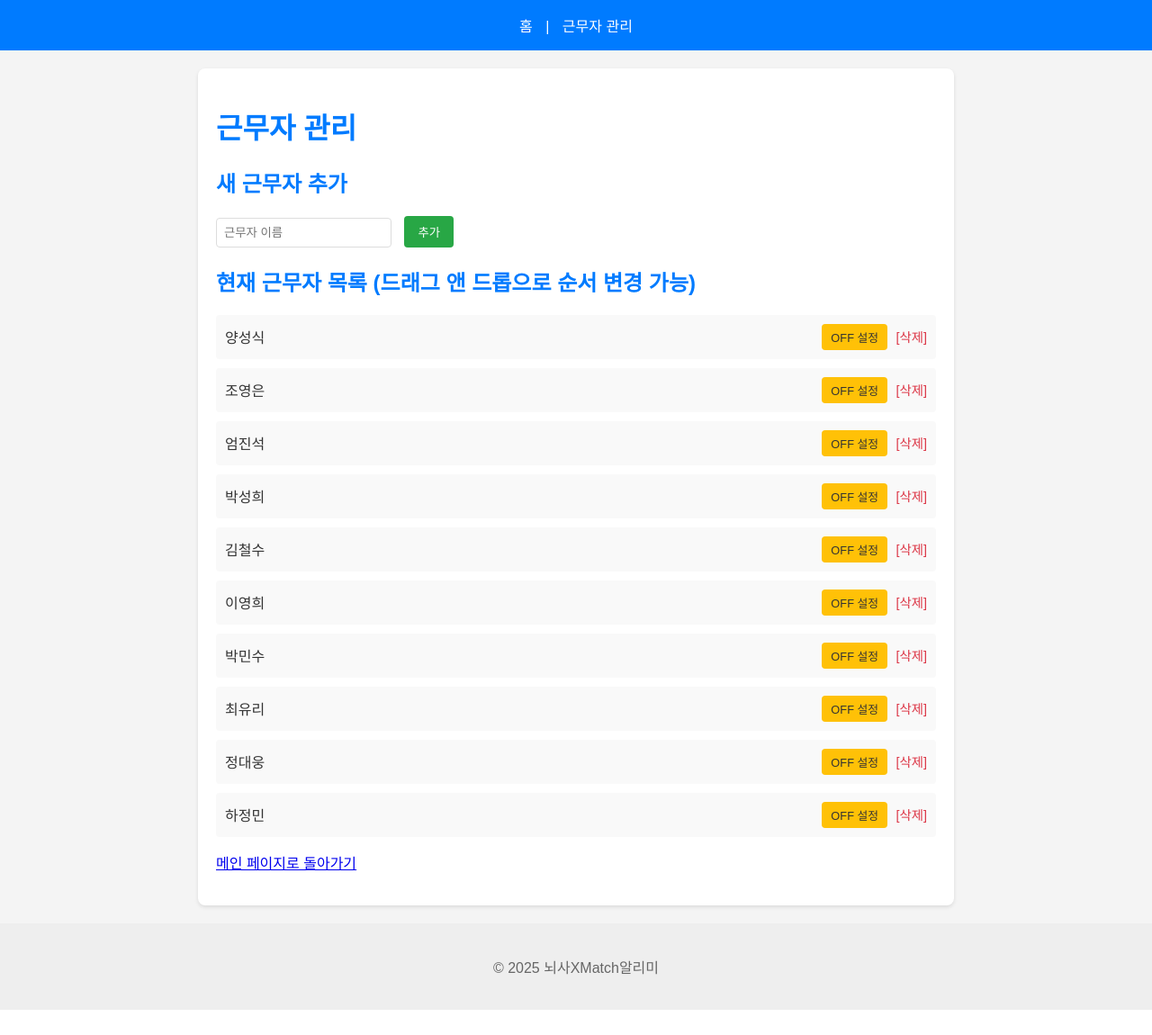
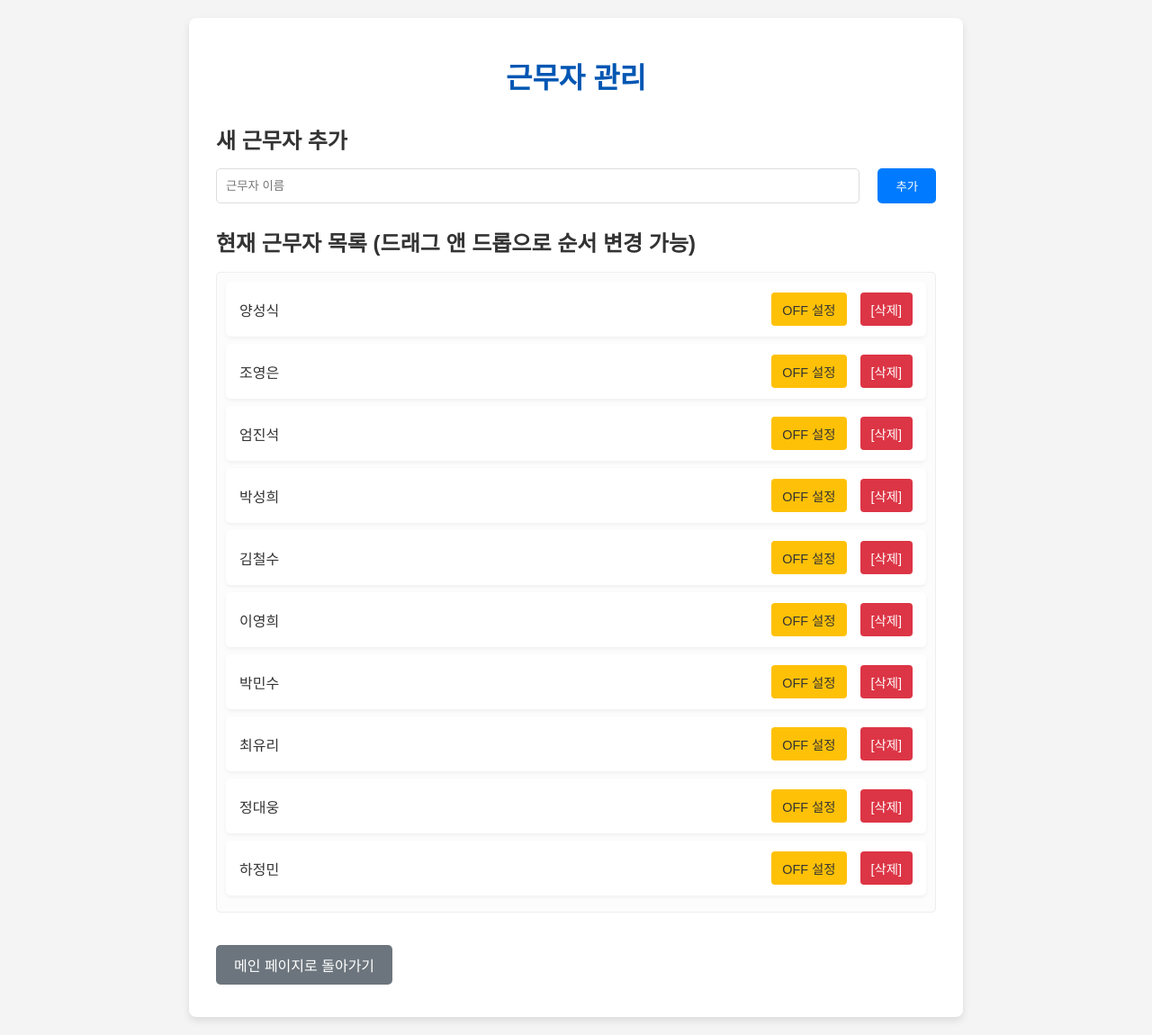
Before and after one commit to biomedist/BD-XM, a Flask app: page /workers in a window 1280 px wide. Shown: the whole page at 90% size. Before the commit the page ends 1122 px from the top, so only its background shows below. Run offline with Flask 3, Linux system fonts and the light colour scheme; data comes from the database, SQL or seed files in the repository; some libraries are stand-ins or nearby versions.

Commit message:
Implement full worker management UI and logic with initial data reset

```diff
--- a/app.py
+++ b/app.py
@@ -112,7 +112,8 @@
 def toggle_off_worker(worker_id):
     worker = Worker.query.get_or_404(worker_id)
     worker.is_off = not worker.is_off
-    # is_off 상태 변경 시 last_duty_date는 업데이트하지 않습니다.
+
+    # OFF 설정 시 last_duty_date를 업데이트하지 않습니다.
     # last_duty_date는 실제로 근무를 수행했을 때만 업데이트됩니다.
     db.session.commit()
     return jsonify(success=True, is_off=worker.is_off)
--- a/static/js/script.js
+++ b/static/js/script.js
@@ -1,82 +1,84 @@
-// static/js/script.js
+document.addEventListener('DOMContentLoaded', function() {
+    // ================================================================
+    // 근무자 OFF/ON 토글 기능
+    // ================================================================
+    document.querySelectorAll('.toggle-off-btn').forEach(button => {
+        button.addEventListener('click', function() {
+            const workerId = this.dataset.id;
+            const isOff = JSON.parse(this.dataset.isOff); // HTML에서 문자열로 넘어오므로 JSON.parse
+            const newIsOff = !isOff; // 현재 상태의 반대로 토글
 
-document.addEventListener('DOMContentLoaded', function() {
-    const workerList = document.getElementById('worker-list');
-
-    if (workerList) {
-        new Sortable(workerList, {
-            animation: 150, // 드래그 시 애니메이션 속도
-            onEnd: function (evt) {
-                // 드래그가 끝났을 때 실행되는 함수
-                const newOrder = Array.from(workerList.children).map(item => item.dataset.id);
-                console.log("새로운 순서:", newOrder);
-
-                // 변경된 순서를 백엔드로 전송
-                fetch('/update_worker_order', {
+            fetch(`/toggle_off/${workerId}`, {
                 method: 'POST',
                 headers: {
-                        'Content-Type': 'application/json'
+                    'Content-Type': 'application/json',
                 },
-                    body: JSON.stringify({ order: newOrder })
+                // body: JSON.stringify({ is_off: newIsOff }) // 현재는 URL로 ID만 전달하므로 body는 필요 없음
             })
             .then(response => response.json())
             .then(data => {
                 if (data.success) {
-                        console.log('순서 업데이트 성공!');
-                        // 성공 시 UI 업데이트가 필요하면 여기에 추가 (예: 메시지 표시)
+                    const listItem = this.closest('.worker-item');
+                    if (data.is_off) {
+                        listItem.classList.add('off-duty');
+                        this.textContent = 'OFF 해제';
                     } else {
-                        console.error('순서 업데이트 실패:', data.message);
-                        alert('순서 업데이트에 실패했습니다.');
+                        listItem.classList.remove('off-duty');
+                        this.textContent = 'OFF 설정';
+                    }
+                    // data-is-off 속성 업데이트
+                    this.dataset.isOff = data.is_off;
+
+                    console.log(`Worker ${workerId} status toggled to ${data.is_off}.`);
+                } else {
+                    alert('상태 변경 실패: ' + data.message);
                 }
             })
             .catch(error => {
-                    console.error('AJAX 오류:', error);
-                    alert('서버와 통신 중 오류가 발생했습니다.');
+                console.error('Error:', error);
+                alert('상태 변경 중 오류가 발생했습니다.');
             });
-            }
         });
-    }
+    });
 
-    // OFF/OFF 해제 버튼 이벤트 리스너 추가 (아래 2번 항목과 관련)
-    const toggleOffButtons = document.querySelectorAll('.toggle-off-btn');
-    toggleOffButtons.forEach(button => {
-        button.addEventListener('click', function() {
-            const workerId = this.dataset.id;
-            const currentIsOff = this.dataset.isOff === 'true'; // 문자열 'true'/'false'를 boolean으로 변환
+    // ================================================================
+    // 근무자 순서 변경 (드래그 앤 드롭) 기능 - SortableJS 사용
+    // ================================================================
+    const workerList = document.getElementById('worker-list');
+    if (workerList) {
+        new Sortable(workerList, {
+            animation: 150, // 애니메이션 속도 (ms)
+            onEnd: function (evt) {
+                // 드래그 앤 드롭이 끝났을 때 호출됩니다.
+                const newOrder = [];
+                // 모든 li 요소의 data-id 속성(worker.id)을 가져와 새로운 순서를 만듭니다.
+                Array.from(workerList.children).forEach(item => {
+                    newOrder.push(parseInt(item.dataset.id));
+                });
 
-            fetch(`/toggle_off_worker/${workerId}`, {
+                console.log('New order:', newOrder);
+
+                // 서버에 새로운 순서를 전송합니다.
+                fetch('/update_order', {
                     method: 'POST',
                     headers: {
-                    'Content-Type': 'application/json'
+                        'Content-Type': 'application/json',
                     },
-                body: JSON.stringify({ is_off: !currentIsOff }) // 현재 상태의 반대를 보냄
+                    body: JSON.stringify({ order: newOrder }),
                 })
                 .then(response => response.json())
                 .then(data => {
                     if (data.success) {
-                    console.log('OFF 상태 업데이트 성공!');
-                    // UI 즉시 업데이트 (페이지 새로고침 없이)
-                    const listItem = this.closest('.worker-item');
-                    if (listItem) {
-                        if (!currentIsOff) { // OFF 설정으로 변경된 경우
-                            listItem.classList.add('off-duty');
-                            this.textContent = 'OFF 해제';
-                            this.dataset.isOff = 'true';
-                        } else { // OFF 해제로 변경된 경우
-                            listItem.classList.remove('off-duty');
-                            this.textContent = 'OFF 설정';
-                            this.dataset.isOff = 'false';
-                        }
-                    }
+                        console.log('Worker order updated successfully.');
                     } else {
-                    console.error('OFF 상태 업데이트 실패:', data.message);
-                    alert('OFF 상태 업데이트에 실패했습니다.');
+                        alert('순서 업데이트 실패: ' + data.message);
                     }
                 })
                 .catch(error => {
-                console.error('AJAX 오류:', error);
-                alert('서버와 통신 중 오류가 발생했습니다.');
+                    console.error('Error updating order:', error);
+                    alert('순서 업데이트 중 오류가 발생했습니다.');
                 });
+            },
         });
+    }
 });
-});
--- a/templates/base.html
+++ b/templates/base.html
@@ -3,22 +3,38 @@
 <head>
     <meta charset="UTF-8">
     <meta name="viewport" content="width=device-width, initial-scale=1.0">
-    <title>{% block title %}뇌사XMatch알리미{% endblock %}</title>
+    <title>{% block title %}BD_XMatch_app{% endblock %}</title>
+    <!-- 모든 페이지에 공통으로 적용될 CSS 파일 (예: style.css)을 여기에 연결할 수 있습니다. -->
     <link rel="stylesheet" href="{{ url_for('static', filename='css/style.css') }}">
+    <!-- 필요하다면 공통 스타일을 여기에 추가 -->
+    <style>
+        /* 이 스타일은 static/css/style.css 파일로 옮기는 것을 권장합니다. */
+        body {
+            font-family: Arial, sans-serif;
+            margin: 20px;
+            background-color: #f4f4f4;
+            color: #333;
+        }
+        .container {
+            max-width: 800px;
+            margin: 0 auto;
+            background: #fff;
+            padding: 20px 30px;
+            border-radius: 8px;
+            box-shadow: 0 4px 8px rgba(0,0,0,0.1);
+        }
+        h1 {
+            color: #0056b3;
+            text-align: center;
+            margin-bottom: 30px;
+        }
+        /* 기타 공통 스타일 */
+    </style>
+    {% block head %}{% endblock %} {# workers.html에서 추가 head 내용을 삽입할 수 있도록 block 추가 #}
 </head>
 <body>
-    <header>
-        <nav>
-            <a href="{{ url_for('index') }}">홈</a> |
-            <a href="{{ url_for('workers') }}">근무자 관리</a>
-        </nav>
-    </header>
-    <main>
+    <div class="container">
         {% block content %}{% endblock %}
-    </main>
-    <footer>
-        <p>&copy; 2025 뇌사XMatch알리미</p>
-    </footer>
-    <script src="{{ url_for('static', filename='js/script.js') }}"></script>
+    </div>
 </body>
 </html>
--- a/templates/workers.html
+++ b/templates/workers.html
@@ -1,6 +1,108 @@
 {% extends 'base.html' %}
 
 {% block title %}뇌사XMatch알리미 - 근무자 관리{% endblock %}
+
+{% block head %}
+    {{ super() }}
+    <!-- workers.html에만 필요한 추가 스타일 -->
+    <style>
+        /* 이 스타일은 static/css/style.css 파일로 옮기는 것을 권장합니다. */
+        h2 {
+            color: #333;
+            margin-top: 25px;
+            margin-bottom: 15px;
+        }
+        form {
+            display: flex;
+            gap: 10px;
+            margin-bottom: 20px;
+        }
+        form input[type="text"] {
+            flex-grow: 1;
+            padding: 10px;
+            border: 1px solid #ddd;
+            border-radius: 5px;
+        }
+        form button[type="submit"] {
+            padding: 10px 20px;
+            background-color: #007bff;
+            color: white;
+            border: none;
+            border-radius: 5px;
+            cursor: pointer;
+            transition: background-color 0.3s ease;
+        }
+        form button[type="submit"]:hover {
+            background-color: #0056b3;
+        }
+        #worker-list {
+            border: 1px solid #eee;
+            border-radius: 5px;
+            padding: 10px;
+            background-color: #fcfcfc;
+        }
+        .worker-item {
+            display: flex;
+            justify-content: space-between;
+            align-items: center;
+            background-color: #fff;
+            margin-bottom: 8px;
+            padding: 12px 15px;
+            border-radius: 5px;
+            box-shadow: 0 2px 4px rgba(0,0,0,0.05);
+            cursor: grab; /* 드래그 가능함을 나타냄 */
+            transition: background-color 0.2s ease;
+        }
+        .worker-item:hover {
+            background-color: #f9f9f9;
+        }
+        .worker-item.off-duty {
+            background-color: #ffe0b2; /* OFF 상태 배경색 */
+            border-left: 5px solid #ff9800; /* OFF 상태 강조 */
+            color: #555;
+        }
+        .worker-item span {
+            display: flex;
+            gap: 10px;
+        }
+        .worker-item button, .worker-item a {
+            padding: 8px 12px;
+            border: none;
+            border-radius: 4px;
+            cursor: pointer;
+            text-decoration: none;
+            font-size: 0.9em;
+            transition: background-color 0.2s ease;
+        }
+        .toggle-off-btn {
+            background-color: #17a2b8; /* 정보성 색상 */
+            color: white;
+        }
+        .toggle-off-btn:hover {
+            background-color: #138496;
+        }
+        .worker-item a {
+            background-color: #dc3545; /* 위험 색상 */
+            color: white;
+        }
+        .worker-item a:hover {
+            background-color: #c82333;
+        }
+        .back-to-main {
+            display: inline-block;
+            margin-top: 20px;
+            padding: 10px 20px;
+            background-color: #6c757d;
+            color: white;
+            text-decoration: none;
+            border-radius: 5px;
+            transition: background-color 0.3s ease;
+        }
+        .back-to-main:hover {
+            background-color: #5a6268;
+        }
+    </style>
+{% endblock %}
 
 {% block content %}
     <h1>근무자 관리</h1>
@@ -22,6 +124,7 @@
                         <button class="toggle-off-btn" data-id="{{ worker.id }}" data-is-off="{{ worker.is_off | tojson }}">
                             {% if worker.is_off %} OFF 해제 {% else %} OFF 설정 {% endif %}
                         </button>
+                        <!-- IMPORTANT: For production, replace this 'confirm' with a custom modal UI. -->
                         <a href="{{ url_for('delete_worker', id=worker.id) }}"
                            onclick="return confirm('{{ worker.name }} 님을 삭제하시겠습니까?');">
                             [삭제]
@@ -34,8 +137,10 @@
         <p>등록된 근무자가 없습니다.</p>
     {% endif %}
 
-    <p><a href="{{ url_for('index') }}">메인 페이지로 돌아가기</a></p>
+    <p><a href="{{ url_for('index') }}" class="back-to-main">메인 페이지로 돌아가기</a></p>
 
+    <!-- SortableJS 라이브러리 (CDN) -->
     <script src="https://cdn.jsdelivr.net/npm/sortablejs@1.14.0/Sortable.min.js"></script>
+    <!-- 커스텀 JavaScript 파일 -->
     <script src="{{ url_for('static', filename='js/script.js') }}"></script>
 {% endblock %}
```
Also changed, not shown: templates/index.html (+11 -7 lines). Lines whose indentation alone changed are shown as unchanged.
